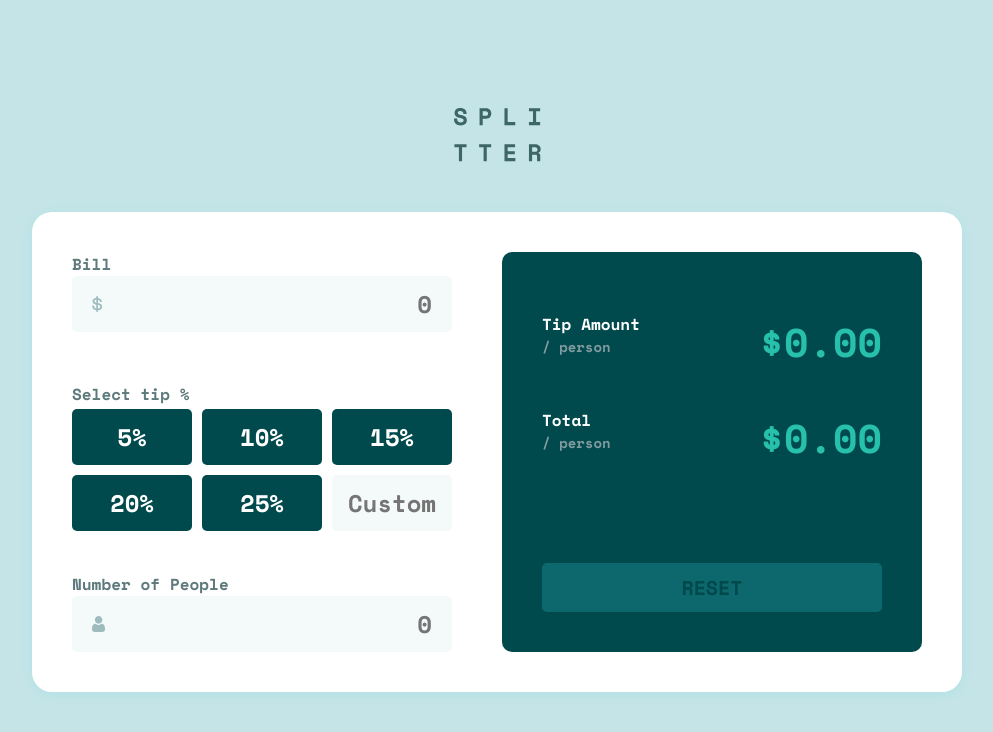
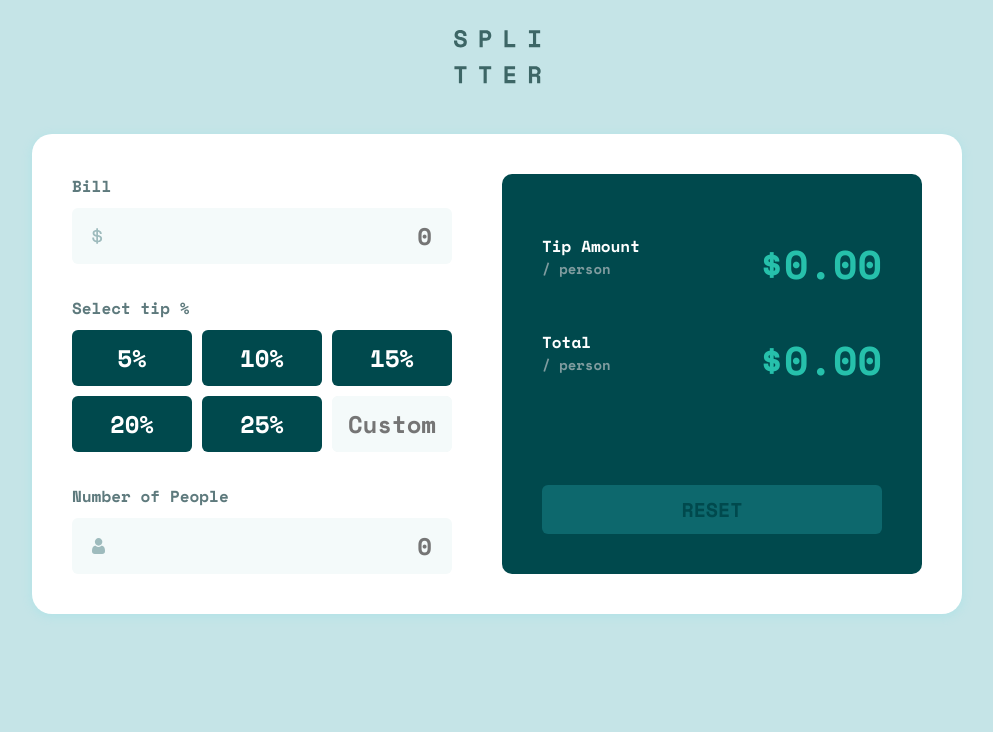
Before and after one commit to TarekSaeed95/Calculator-task, a React (Vite) app: page / in a window 1280 px wide. Shown: the top 732 px of the page, without its empty margins (143-1136 px from the left). Built offline with nearby package versions, Linux system fonts and the light colour scheme.

Commit message:
clean some code in css and convert px to rem

```diff
--- a/src/Component/MainScreen.jsx
+++ b/src/Component/MainScreen.jsx
@@ -28,7 +28,7 @@ function MainScreen() {
   return (
     <main className="main-screen">
       <img src={logo} alt="logo" />
-      <article className="content">
+      <section className="content">
         <ManageArea
           bill={bill}
           people={people}
@@ -46,7 +46,7 @@ function MainScreen() {
           resetHandler={resetHandler}
           isDisabled={isDisabled}
         />
-      </article>
+      </section>
     </main>
   );
 }
--- a/src/Component/ResultArea.jsx
+++ b/src/Component/ResultArea.jsx
@@ -1,6 +1,3 @@
-import React from 'react'
-
-
 function ResultArea({tipAmount,total,resetHandler,isDisabled}) {
   return (
     <section className="result-area">
--- a/src/index.css
+++ b/src/index.css
@@ -6,22 +6,16 @@
   --very-light-grayish-cyan:hsl(189, 41%, 97%);
   --grayish-cyan:hsl(184, 14%, 56%);
   --white: hsl(0, 0%, 100%)
-
 }
 *{
   font-family: 'Space Mono', monospace;
   font-weight: 700;
-  font-size: 24px;
-
+  font-size: 16px;
 }
 body{
   margin: 0;
 }
 .landing-page{
-  width: 100%;
-    display: flex;
-    align-items: center;
-    justify-content: center;
     min-height: 100vh;
     background-color: var(--light-grayish-cyan);
 }
@@ -29,30 +23,33 @@ body{
   display: flex;
   flex-direction: column;
   align-items: center;
-  padding: 30px;
-  gap: 50px;
+  padding: 1.875rem;
+  gap: 3.125rem;
 }
 .main-screen .content{
   display: flex;
-  justify-content: center;
-  align-items: center;
   background-color: var(--white);
-  border-radius: 20px;
-  padding: 40px;
-  gap: 50px;
-  box-shadow: 0px 2px 11px 1px #b3e3e7;
+  border-radius: 1.25rem;
+  padding: 2.5rem;
+  gap: 3.125rem;
+  box-shadow: 0px 0.125rem 0.625rem 1px #b3e3e7;
 }
 .manage-area{
   display: flex;
     flex-direction: column;
-    min-height: 400px;
+    min-height: 25rem;
     justify-content: space-between;
     box-sizing: border-box;
 }
 .manage-area label,.manage-area .tip-group label.main-label{
-  font-size: 16px;
+  font-size: 1rem;
   color: var(--dark-grayish-cyan);
   padding: 0;
+  margin-bottom: 10px;
+}
+.manage-area .tip-group label.main-label{
+  display: block;
+  text-align: left;
 }
 .manage-area .input{
   position: relative;
@@ -60,13 +57,14 @@ body{
 .manage-area input{
   background-color: var(--very-light-grayish-cyan);
   border: 0;
-  border-radius: 5px;
+  border-radius: 0.375rem;
   cursor: pointer;
   text-align: right;
   color: var(--dark-cyan);
-  padding: 10px 20px 10px 40px;
+  padding: 0.625rem 1.25rem 0.625rem 2.5rem;
   box-sizing: border-box;
   width: 100%;
+  font-size: 24px;
 
 }
 input[type=number]::-webkit-inner-spin-button {
@@ -74,12 +72,11 @@ input[type=number]::-webkit-inner-spin-button {
 }
 
 .manage-area input:focus,.manage-area input:hover{
-  outline: 2px solid var(--main-color);
+  outline: 0.125rem solid var(--main-color);
 }
 .manage-area img{
   position: absolute;
-  left: 20px;
-  z-index: 10;
+  left: 1.25rem;
   top:50%;
   transform: translateY(-50%);
 }
@@ -90,26 +87,24 @@ input[type=number]::-webkit-inner-spin-button {
 }
 .manage-area .tip-group .button-group{
   display: grid;
-  grid-template-columns: repeat(3, 120px);
+  grid-template-columns: repeat(3, 7.5rem);
   grid-template-rows: repeat(2,1fr);
-  gap: 10px;
+  gap: 0.625rem;
 }
 .manage-area .tip-group .btn{
   background: var(--dark-cyan);
-    border-radius: 5px;
+    border-radius: 0.375rem;
     cursor: pointer;
     display: flex;
-    justify-content: center;
-    align-items: center;
-
 }
 .manage-area  .tip-group label{
   color: var(--white);
-  font-size: 24px;
+  font-size: 1.5rem;
   cursor: pointer;
-  padding: 10px 15px;
+  padding: 0.625rem 1rem;
 width: 100%;
 text-align: center;
+margin: 0;
 }
 .manage-area .tip-group .btn.choosed{
   background-color: var(--main-color) !important;
@@ -141,30 +136,33 @@ text-align: center;
     text-align: center;
     height: 100%;
 }
+.manage-area .tip-group .custom-btn input:not(:placeholder-shown){
+  text-align: right;
+  padding-right: 0.625rem;
+}
 .manage-area .tip-group .custom-btn:focus{
-  outline: 2px solid var(--main-color);
+  outline: 0.125rem solid var(--main-color);
   color: var(--dark-cyan);
   text-align: right;
 }
 
 .manage-area input.error{
-outline: 2px solid #b87b6a;
+outline: 0.125rem solid #b87b6a;
 }
 span.error{
   display: inline;
   color: #b87b6a;
-  font-size: 16px;
+  font-size: 1rem;
 }
 .result-area {
   background-color: var(--dark-cyan);
     color: var(--white);
-    border-radius: 10px;
-    padding: 40px;
-    padding-top: 60px;
+    border-radius: 0.625rem;
+    padding: 3.75rem 2.5rem 2.5rem;
     display: flex;
     flex-direction: column;
-    width: 420px;
-    min-height: 400px;
+    width: 26.25rem;
+    min-height: 25rem;
     box-sizing: border-box;
     justify-content: space-between;
 }
@@ -173,28 +171,27 @@ span.error{
     justify-content: space-between;
 }
 .result-area .text .head{
-font-size: 16px;
+font-size: 1rem;
 }
 .result-area .text p{
-  font-size: 14px;
+  font-size: 0.875rem;
   color: var(--grayish-cyan);
   margin: 0;
 }
 .result-area .total-result,.result-area .tip-result{
-  font-size: 40px;
+  font-size: 2.5rem;
   color: var(--main-color);
   overflow-wrap: anywhere;
 }
 .result-area button{
-  width: 100%;
-  margin-top: 60px;
-  border-radius: 5px;
+  margin-top: 3.75rem;
+  border-radius: 0.375rem;
   border: 0;
   color: var(--dark-cyan);
   background-color: var(--main-color);
-  font-size: 20px;
+  font-size: 1.25rem;
   text-transform: uppercase;
-  padding-block: 10px;
+  padding-block: 0.625rem;
   cursor: pointer;
 
 }
@@ -206,7 +203,6 @@ font-size: 16px;
 }
 @media (max-width: 375px) {
   .main-screen{
-    width: 100%;
     padding-inline: 0;
     padding-bottom: 0;
   }
@@ -214,19 +210,19 @@ font-size: 16px;
     flex-direction: column;
     width: 100%;
     box-sizing: border-box;
-    padding-inline: 25px;
+    padding-inline: 1.625rem;
     border-bottom-right-radius: 0;
     border-bottom-left-radius: 0;
   }
   .manage-area{
     max-width: 100%;
-    gap: 25px;
+    gap: 1.625rem;
   }
   .manage-area .tip-group .button-group{
     grid-template-columns: repeat(2,1fr);
   }
   .result-area{
-    padding-inline: 20px;
+    padding-inline: 1.25rem;
     width: 100%;
   }
 }
```
